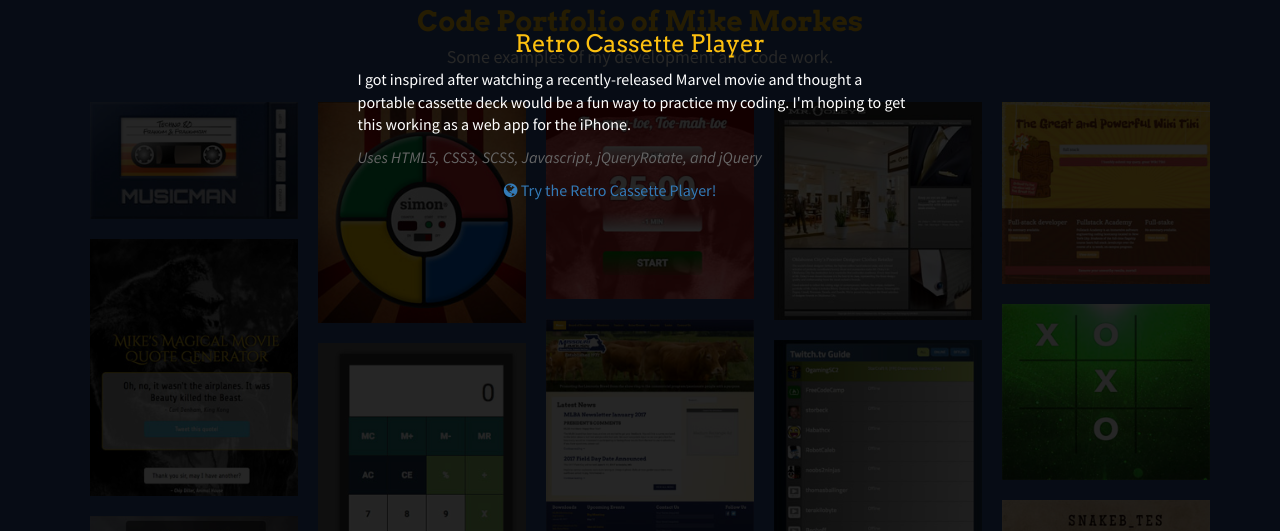
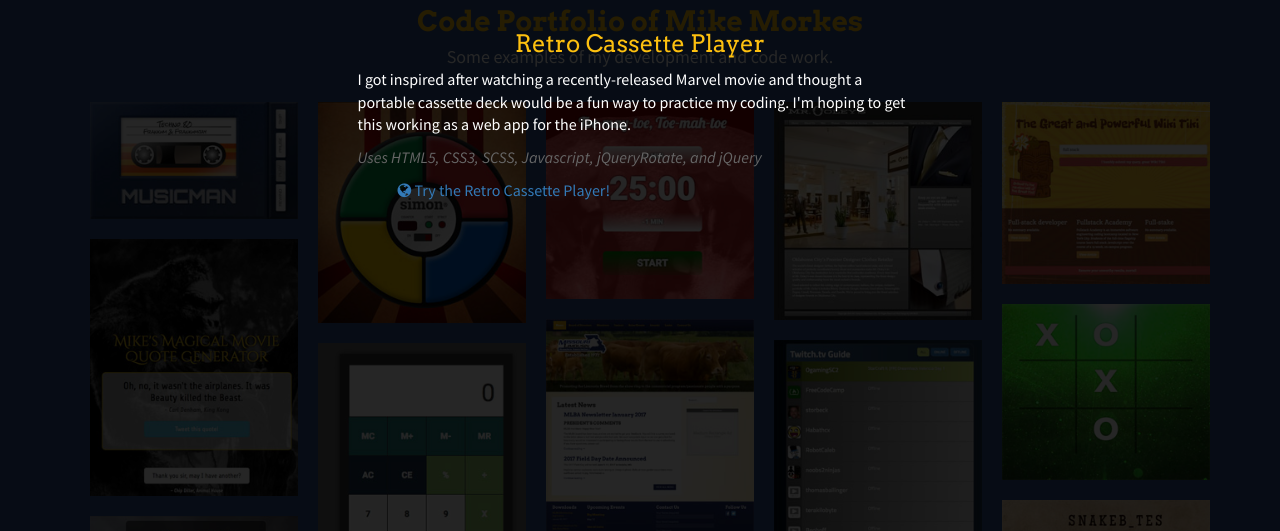
Before and after one commit to MikeMorkes/MikeMorkes.github.io, a PHP site: page /code-portfolio.html in a window 1280 px wide, after a click that opens the changed part. Shown: the part 269-800 px from the top of the page. Run offline with PHP 8.4, Linux system fonts and the light colour scheme; some libraries are stand-ins or nearby versions.

Commit message:
tweaking the unordered list used for popup links

```diff
--- a/css/photo-grid.css
+++ b/css/photo-grid.css
@@ -119,7 +119,7 @@
 }
 
 ul.portfolio-links li {
-	margin-left: -100px;
+	text-align: left;
 }
 
 .popup-contents {
```
